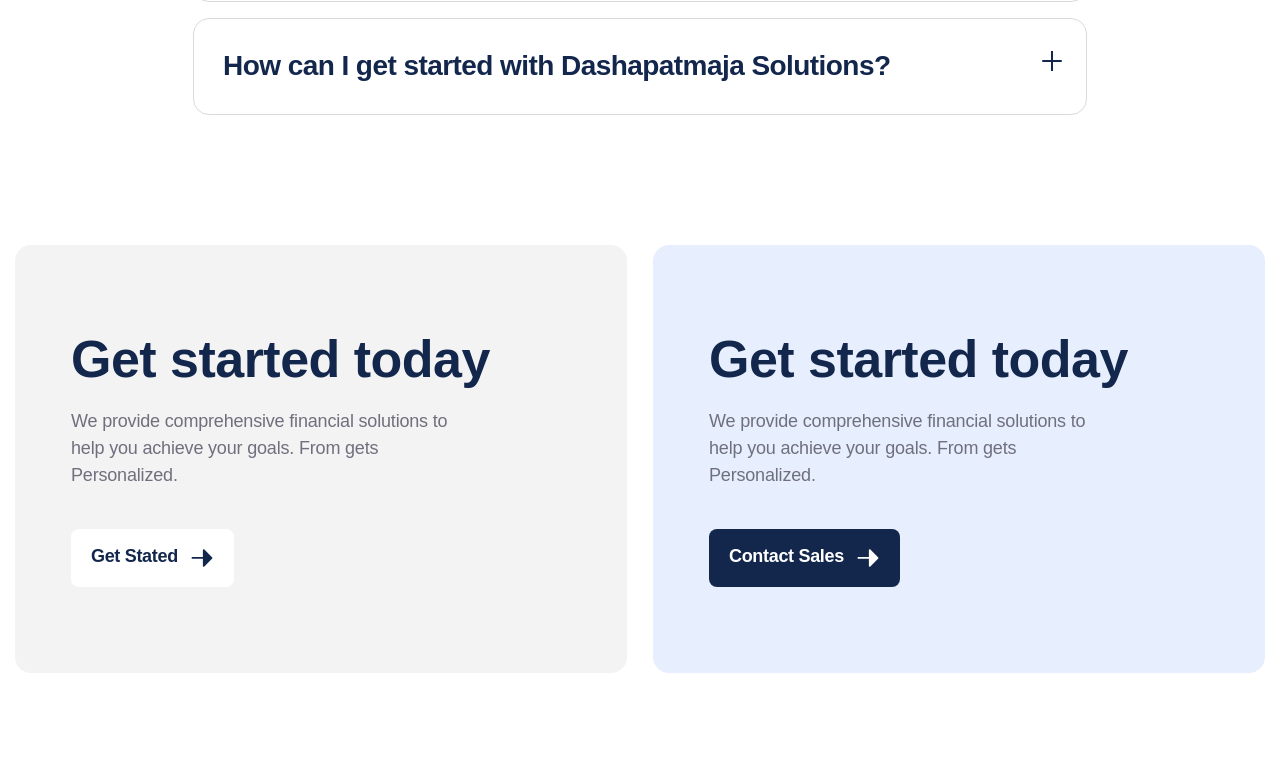
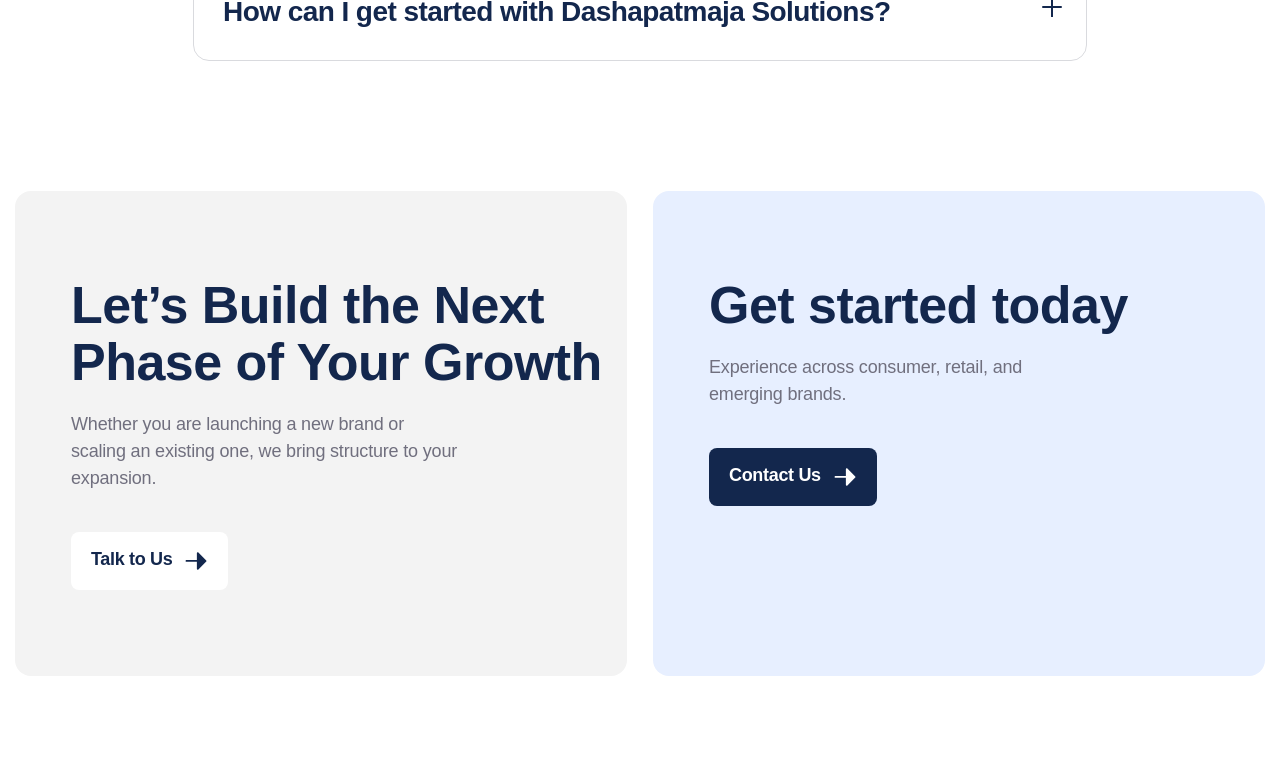
Before and after one commit to puneeth-acharya-2322/DPsolutions, a React (Vite) app in the folder finexo-clone/frontend/: page / in a window 1280 px wide. Shown: the part 6365-7122 px from the top of the page. Built offline with nearby package versions, Linux system fonts and the light colour scheme; no server answers.

Commit message:
Layout changes

```diff
--- a/finexo-clone/frontend/src/components/layout/Footer.jsx
+++ b/finexo-clone/frontend/src/components/layout/Footer.jsx
@@ -14,13 +14,13 @@
 
                     {/* Left CTA — dark background, white button */}
                     <div data-w-id="19cac388-8877-fdb5-ab95-2fa6ded75ac7" className="footer-left-col-wrapper">
-                        <h2>Get started today</h2>
-                        <p className="footer-description">We provide comprehensive financial solutions to help you achieve your goals. From gets Personalized.</p>
+                        <h2>Let’s Build the Next Phase of Your Growth</h2>
+                        <p className="footer-description">Whether you are launching a new brand or scaling an existing one, we bring structure to your expansion.</p>
                         <Link to="/contact" data-w-id="022059ed-85d5-c9d6-db4d-384787a8a2c7"
                             className="primary-button-wrapper white w-inline-block">
                             <div className="primary-button-wrap">
-                                <div className="primary-button-text">Get Stated</div>
-                                <div className="primary-button-text">Get Stated</div>
+                                <div className="primary-button-text">Talk to Us</div>
+                                <div className="primary-button-text">Talk to Us</div>
                             </div>
                             <img loading="lazy" src="/img/ArrowUp-white.svg" alt="" className="primary-button-icon" />
                         </Link>
@@ -29,12 +29,12 @@
                     {/* Right CTA — light background, dark button */}
                     <div data-w-id="19cac388-8877-fdb5-ab95-2fa6ded75ad3" className="footer-left-col-wrapper _02">
                         <h2>Get started today</h2>
-                        <p className="footer-description">We provide comprehensive financial solutions to help you achieve your goals. From gets Personalized.</p>
+                        <p className="footer-description">Experience across consumer, retail, and emerging brands.</p>
                         <Link to="/contact" data-w-id="19cac388-8877-fdb5-ab95-2fa6ded75ad8"
                             className="primary-button-wrapper w-inline-block">
                             <div className="primary-button-wrap">
-                                <div className="primary-button-text">Contact Sales</div>
-                                <div className="primary-button-text">Contact Sales</div>
+                                <div className="primary-button-text">Contact Us</div>
+                                <div className="primary-button-text">Contact Us</div>
                             </div>
                             <img loading="lazy" src="/img/ArrowUp.svg" alt="" className="primary-button-icon" />
                         </Link>
--- a/finexo-clone/frontend/src/components/sections/BlogSection.jsx
+++ b/finexo-clone/frontend/src/components/sections/BlogSection.jsx
@@ -28,11 +28,11 @@
                     }
                     /* Featured image — force landscape crop */
                     .blog-left-col-wrapper .blog-image-wrapper {
-                        max-height: 314px;
+                        max-height: 260px;
                         overflow: hidden;
                     }
                     .blog-left-col-wrapper .blog-main-image {
-                        height: 314px;
+                        height: 260px;
                         object-fit: cover;
                         width: 100%;
                     }
```
